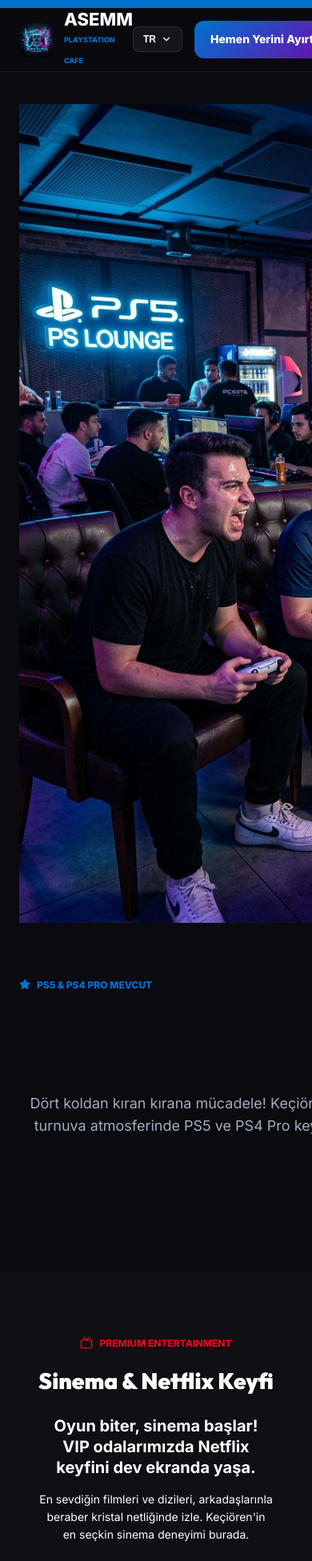
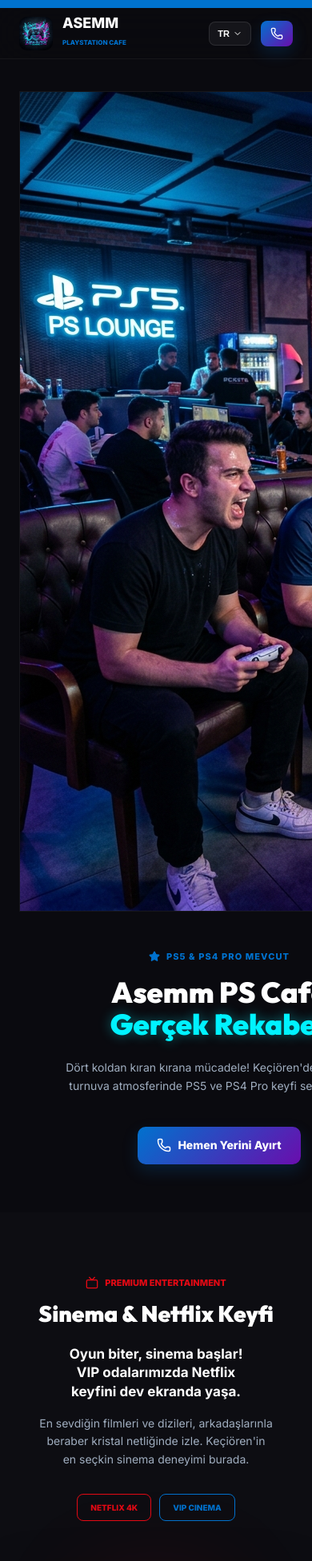
Before and after one commit to aliyev76/asemmps, a React (Vite) app: page / in a window 390 px wide. Shown: the part 26-1978 px from the top of the page at 80% size. Built offline with nearby package versions, Linux system fonts and the light colour scheme.

Commit message:
style(web): final mobile audit fixes and typography polish

```diff
--- a/src/App.tsx
+++ b/src/App.tsx
@@ -43,8 +43,8 @@ const App: React.FC = () => {
           <div className="logo-area">
             <img src={logoImg} alt="Asemm Logo" />
             <div>
-              <span style={{ fontSize: '22px', fontWeight: 900, display: 'block', lineHeight: 1 }}>ASEMM</span>
-              <span style={{ fontSize: '9px', color: 'var(--ps-blue)', fontWeight: 800, textTransform: 'uppercase' }}>PlayStation Cafe</span>
+              <span style={{ fontSize: '20px', fontWeight: 900, display: 'block', lineHeight: 1 }}>ASEMM</span>
+              <span style={{ fontSize: '8px', color: 'var(--ps-blue)', fontWeight: 800, textTransform: 'uppercase' }}>PlayStation Cafe</span>
             </div>
           </div>
 
@@ -52,7 +52,7 @@ const App: React.FC = () => {
             <div className="lang-dropdown">
               <button className="lang-dropdown-btn" onClick={toggleLang}>
                 <span>{language.toUpperCase()}</span>
-                <ChevronDown size={14} style={{ transform: isLangOpen ? 'rotate(180deg)' : 'none', transition: '0.3s' }} />
+                <ChevronDown size={12} style={{ transform: isLangOpen ? 'rotate(180deg)' : 'none', transition: '0.3s' }} />
               </button>
               {isLangOpen && (
                 <div className="lang-dropdown-menu">
@@ -62,8 +62,9 @@ const App: React.FC = () => {
                 </div>
               )}
             </div>
-            <a href="https://wa.me/905519815916" className="btn btn-primary">
-              {t('whatsapp_cta')}
+            <a href="https://wa.me/905519815916" className="btn btn-primary btn-header-cta">
+              <span className="desktop-only">{t('whatsapp_cta')}</span>
+              <Phone size={16} className="mobile-only" />
             </a>
           </div>
         </div>
@@ -74,7 +75,7 @@ const App: React.FC = () => {
         <div className="container">
           <div className="hero-grid">
             <div className="hero-content">
-              <div style={{ color: 'var(--ps-blue)', fontWeight: 800, fontSize: '12px', marginBottom: '16px', display: 'flex', alignItems: 'center', gap: '8px', textTransform: 'uppercase' }}>
+              <div style={{ color: 'var(--ps-blue)', fontWeight: 800, fontSize: '11px', marginBottom: '16px', display: 'flex', alignItems: 'center', gap: '8px', textTransform: 'uppercase', letterSpacing: '0.1em' }}>
                 <Star size={14} fill="currentColor" />
                 {t('ps5_status')}
               </div>
@@ -82,85 +83,88 @@ const App: React.FC = () => {
                 {t('hero_title').split(':')[0]} <br />
                 <span className="neon-text">{t('hero_title').split(':')[1]}</span>
               </h1>
-              <p className="text-balance" style={{ fontSize: '18px', color: 'var(--text-secondary)', marginBottom: '40px', maxWidth: '520px' }}>
+              <p className="desc-text text-balance" style={{ marginBottom: '40px', maxWidth: '520px' }}>
                 {t('hero_subtitle')}
               </p>
               <a href="https://wa.me/905519815916" className="btn btn-primary">
                 <Phone size={18} style={{ marginRight: '8px' }} />
-                {t('whatsapp_cta')}
+                <span>{t('whatsapp_cta')}</span>
               </a>
             </div>
             <div className="hero-image">
-              <img src={heroImg} alt="Gaming Zone" />
+              <img src={heroImg} alt="Gaming Zone" style={{ border: '1px solid rgba(255,255,255,0.05)' }} />
             </div>
           </div>
         </div>
       </section>
 
       {/* Netflix & Cinema Section */}
-      <section style={{ padding: '80px 0', background: 'rgba(255,255,255,0.02)' }}>
+      <section className="section-padding" style={{ background: 'rgba(255,255,255,0.01)' }}>
         <div className="container">
-          <div style={{ textAlign: 'center', marginBottom: '60px' }}>
-            <div style={{ color: '#E50914', fontWeight: 800, fontSize: '12px', marginBottom: '16px', display: 'flex', alignItems: 'center', gap: '8px', justifyContent: 'center', textTransform: 'uppercase' }}>
+          <div style={{ textAlign: 'center', marginBottom: '50px' }}>
+            <div style={{ color: '#E50914', fontWeight: 800, fontSize: '11px', marginBottom: '12px', display: 'flex', alignItems: 'center', gap: '8px', justifyContent: 'center', textTransform: 'uppercase' }}>
               <Tv size={16} />
               PREMIUM ENTERTAINMENT
             </div>
-            <h2 className="title-section text-balance" style={{ marginBottom: '20px' }}>{t('cinema_title')}</h2>
+            <h2 className="title-section text-balance">{t('cinema_title')}</h2>
 
             <div style={{ maxWidth: '600px', margin: '0 auto' }}>
-              <p style={{ fontSize: '20px', color: 'white', marginBottom: '16px', fontWeight: 700, lineHeight: 1.3 }} className="text-balance">
+              <p className="netflix-subtitle text-balance" style={{ fontSize: '20px', color: 'white', marginBottom: '16px', fontWeight: 700, lineHeight: 1.3 }}>
                 {t('cinema_subtitle')}
               </p>
-              <p className="desc-text text-balance" style={{ fontSize: '15px' }}>
+              <p className="netflix-desc desc-text text-balance" style={{ fontSize: '15px' }}>
                 {t('cinema_desc')}
               </p>
             </div>
 
-            <div style={{ display: 'flex', gap: '12px', justifyContent: 'center', marginTop: '32px', flexWrap: 'wrap' }}>
-               <div style={{ padding: '10px 20px', border: '1px solid #E50914', borderRadius: '10px', color: '#E50914', fontWeight: 800, fontSize: '11px', textTransform: 'uppercase' }}>NETFLIX 4K</div>
-               <div style={{ padding: '10px 20px', border: '1px solid var(--ps-blue)', borderRadius: '10px', color: 'var(--ps-blue)', fontWeight: 800, fontSize: '11px', textTransform: 'uppercase' }}>VIP CINEMA</div>
+            <div style={{ display: 'flex', gap: '10px', justifyContent: 'center', marginTop: '32px', flexWrap: 'wrap' }}>
+               <div style={{ padding: '8px 16px', border: '1px solid #E50914', borderRadius: '8px', color: '#E50914', fontWeight: 800, fontSize: '10px', textTransform: 'uppercase' }}>NETFLIX 4K</div>
+               <div style={{ padding: '8px 16px', border: '1px solid var(--ps-blue)', borderRadius: '8px', color: 'var(--ps-blue)', fontWeight: 800, fontSize: '10px', textTransform: 'uppercase' }}>VIP CINEMA</div>
             </div>
           </div>
 
-          <div style={{ maxWidth: '750px', margin: '0 auto', padding: '10px', background: '#1a1a22', borderRadius: '32px', border: '1px solid rgba(255,255,255,0.05)' }}>
-             <div style={{ width: '100%', aspectRatio: '16/9', background: '#000', borderRadius: '22px', display: 'flex', alignItems: 'center', justifyContent: 'center' }}>
-                <span style={{ color: '#E50914', fontSize: 'clamp(32px, 8vw, 72px)', fontWeight: 900 }}>NETFLIX</span>
+          <div style={{ maxWidth: '750px', margin: '0 auto', position: 'relative' }}>
+             <div style={{ position: 'absolute', inset: '-30px', background: 'radial-gradient(circle, rgba(229, 9, 20, 0.1) 0%, transparent 70%)', filter: 'blur(40px)' }}></div>
+             <div style={{ padding: '10px', background: '#1a1a22', borderRadius: '24px', border: '1px solid rgba(255,255,255,0.05)', boxShadow: '0 30px 60px rgba(0,0,0,0.5)' }}>
+                <div style={{ width: '100%', aspectRatio: '16/9', background: '#000', borderRadius: '16px', display: 'flex', alignItems: 'center', justifyContent: 'center' }}>
+                   <span style={{ color: '#E50914', fontSize: 'clamp(32px, 8vw, 72px)', fontWeight: 900 }}>NETFLIX</span>
+                </div>
              </div>
           </div>
         </div>
       </section>
 
       {/* Features */}
-      <section style={{ padding: '80px 0' }}>
+      <section className="section-padding">
         <div className="container">
-          <h2 className="title-section">{t('features_title')}</h2>
+          <h2 className="title-section text-balance">{t('features_title')}</h2>
           <div style={{ display: 'grid', gridTemplateColumns: 'repeat(auto-fit, minmax(280px, 1fr))', gap: '24px', marginTop: '40px' }}>
             {[
               { icon: <Monitor size={36} />, title: t('feature_1_title'), desc: t('feature_1_desc') },
               { icon: <Cpu size={36} />, title: t('feature_2_title'), desc: t('feature_2_desc') },
               { icon: <Zap size={36} />, title: t('feature_3_title'), desc: t('feature_3_desc') },
             ].map((f, i) => (
-              <div key={i} style={{ padding: '40px', background: 'var(--bg-card)', borderRadius: '24px', border: '1px solid rgba(255,255,255,0.03)' }}>
-                <div style={{ color: 'var(--ps-blue)', marginBottom: '24px' }}>{f.icon}</div>
-                <h3 style={{ fontSize: '22px', marginBottom: '12px' }}>{f.title}</h3>
-                <p style={{ color: 'var(--text-secondary)', fontSize: '15px' }}>{f.desc}</p>
+              <div key={i} className="feature-card">
+                <div style={{ color: 'var(--ps-blue)', marginBottom: '20px' }}>{f.icon}</div>
+                <h3 style={{ fontSize: '20px', marginBottom: '12px' }}>{f.title}</h3>
+                <p style={{ color: 'var(--text-secondary)', fontSize: '14px' }}>{f.desc}</p>
               </div>
             ))}
           </div>
         </div>
       </section>
 
-      {/* Games */}
-      <section style={{ padding: '80px 0', background: 'var(--bg-card)' }}>
+      {/* Games Catalog */}
+      <section className="section-padding" style={{ background: 'var(--bg-card)' }}>
         <div className="container">
           <div className="hero-grid">
             <div className="hero-image">
-              <img src={gamesImg} alt="Games" style={{ borderRadius: '20px' }} />
+              <img src={gamesImg} alt="Games" style={{ borderRadius: '20px', border: '1px solid rgba(255,255,255,0.03)' }} />
             </div>
-            <div className="hero-content" style={{ textAlign: 'left' }}>
-              <h2 className="title-section" style={{ textAlign: 'left', marginBottom: '16px' }}>{t('games_title')}</h2>
-              <p style={{ fontSize: '17px', color: 'var(--text-secondary)', marginBottom: '32px' }}>{t('games_subtitle')}</p>
-              <div style={{ display: 'grid', gridTemplateColumns: 'repeat(auto-fill, minmax(140px, 1fr))', gap: '10px' }}>
+            <div className="hero-content">
+              <h2 className="title-section" style={{ textAlign: 'inherit', marginBottom: '16px' }}>{t('games_title')}</h2>
+              <p style={{ fontSize: '16px', color: 'var(--text-secondary)', marginBottom: '32px' }}>{t('games_subtitle')}</p>
+              <div style={{ display: 'grid', gridTemplateColumns: 'repeat(auto-fill, minmax(130px, 1fr))', gap: '10px', width: '100%' }}>
                 {[
                   'FIFA 26',
                   'Mortal Kombat 11',
@@ -169,9 +173,9 @@ const App: React.FC = () => {
                   'GTA V',
                   'NBA 2K'
                 ].map((game, i) => (
-                  <div key={i} style={{ padding: '14px', background: 'rgba(255,255,255,0.02)', borderRadius: '12px', fontWeight: 700, fontSize: '13px', display: 'flex', alignItems: 'center', gap: '8px' }}>
+                  <div key={i} style={{ padding: '14px', background: 'rgba(255,255,255,0.02)', borderRadius: '10px', fontWeight: 700, fontSize: '12px', border: '1px solid rgba(255,255,255,0.05)', display: 'flex', alignItems: 'center', gap: '8px' }}>
                     <div style={{ width: '6px', height: '6px', borderRadius: '50%', background: 'var(--ps-blue)' }}></div>
-                    {game}
+                    <span style={{ whiteSpace: 'nowrap' }}>{game}</span>
                   </div>
                 ))}
               </div>
@@ -181,32 +185,32 @@ const App: React.FC = () => {
       </section>
 
       {/* Contact */}
-      <section style={{ padding: '80px 0' }}>
+      <section className="section-padding">
         <div className="container">
           <div className="hero-grid" style={{ maxWidth: '900px', margin: '0 auto' }}>
-            <div className="hero-content" style={{ textAlign: 'left' }}>
-              <h2 className="title-section" style={{ textAlign: 'left', marginBottom: '32px' }}>{t('contact_title')}</h2>
-              <div style={{ marginBottom: '24px', display: 'flex', alignItems: 'center', gap: '16px' }}>
+            <div className="hero-content">
+              <h2 className="title-section" style={{ textAlign: 'inherit', marginBottom: '40px' }}>{t('contact_title')}</h2>
+              <div style={{ marginBottom: '24px', display: 'flex', alignItems: 'center', gap: '16px', justifyContent: 'inherit' }}>
                 <div style={{ padding: '12px', background: 'rgba(0, 114, 206, 0.1)', color: 'var(--ps-blue)', borderRadius: '12px' }}><MapPin size={22} /></div>
-                <div>
+                <div style={{ textAlign: 'left' }}>
                   <div style={{ fontSize: '10px', color: 'var(--ps-blue)', fontWeight: 900 }}>KONUM</div>
-                  <div style={{ fontWeight: 700, fontSize: '15px' }}>{t('contact_address')}</div>
+                  <div style={{ fontWeight: 700, fontSize: '14px' }}>{t('contact_address')}</div>
                 </div>
               </div>
-              <div style={{ marginBottom: '40px', display: 'flex', alignItems: 'center', gap: '16px' }}>
+              <div style={{ marginBottom: '40px', display: 'flex', alignItems: 'center', gap: '16px', justifyContent: 'inherit' }}>
                 <div style={{ padding: '12px', background: 'rgba(0, 114, 206, 0.1)', color: 'var(--ps-blue)', borderRadius: '12px' }}><Phone size={22} /></div>
-                <div>
+                <div style={{ textAlign: 'left' }}>
                   <div style={{ fontSize: '10px', color: 'var(--ps-blue)', fontWeight: 900 }}>WHATSAPP</div>
                   <div style={{ fontWeight: 800, fontSize: '18px' }}>+90 551 981 59 16</div>
                 </div>
               </div>
               <a href="https://wa.me/905519815916" className="btn btn-primary" style={{ width: '100%' }}>
-                {t('whatsapp_cta')}
+                <span>{t('whatsapp_cta')}</span>
               </a>
             </div>
-            <div style={{ padding: '40px', background: 'var(--bg-card)', borderRadius: '32px', textAlign: 'center', border: '1px solid rgba(255,255,255,0.03)' }}>
+            <div style={{ padding: '30px', background: 'var(--bg-card)', borderRadius: '24px', textAlign: 'center', border: '1px solid rgba(255,255,255,0.03)' }}>
                <InstagramIcon />
-               <p style={{ marginTop: '20px', fontWeight: 700, fontSize: '15px' }}>En yeni turnuvalar için takipte kalın!</p>
+               <p style={{ marginTop: '20px', fontWeight: 700, fontSize: '15px' }}>Turnuvalar için bizi takip edin!</p>
                <a href="https://www.instagram.com/asemmplaystation/" target="_blank" rel="noopener noreferrer" className="btn" style={{ marginTop: '20px', background: 'linear-gradient(45deg, #f09433 0%,#e6683c 25%,#dc2743 50%,#cc2366 75%,#bc1888 100%)', color: 'white', width: '100%' }}>Instagram'a Katıl</a>
             </div>
           </div>
@@ -214,7 +218,7 @@ const App: React.FC = () => {
       </section>
 
       {/* Footer */}
-      <footer style={{ background: '#05050a', padding: '40px 0' }}>
+      <footer style={{ background: '#05050a', padding: '40px 0', borderTop: '1px solid rgba(255,255,255,0.05)' }}>
         <div className="container">
           <div style={{ display: 'flex', justifyContent: 'space-between', alignItems: 'center', flexWrap: 'wrap', gap: '20px' }}>
             <div className="logo-area">
@@ -224,12 +228,23 @@ const App: React.FC = () => {
             <div style={{ color: 'var(--text-secondary)', fontSize: '13px' }}>
               © 2026 ASEMM PS CAFE
             </div>
-            <div style={{ fontWeight: 900, fontSize: '10px', color: 'var(--ps-blue)', textTransform: 'uppercase', letterSpacing: '0.1em' }}>
+            <div style={{ fontWeight: 900, fontSize: '10px', color: 'var(--ps-blue)', textTransform: 'uppercase' }}>
               Keçiören'in en heyecanlandıran yeri
             </div>
           </div>
         </div>
       </footer>
+
+      {/* Helper Classes for Mobile */}
+      <style>{`
+        @media (max-width: 480px) {
+          .desktop-only { display: none !important; }
+          .mobile-only { display: inline-block !important; }
+        }
+        @media (min-width: 481px) {
+          .mobile-only { display: none !important; }
+        }
+      `}</style>
     </div>
   );
 };
--- a/src/index.css
+++ b/src/index.css
@@ -10,7 +10,7 @@
   --text-secondary: #a0aec0;
   --nav-height: 80px;
   --top-bar-height: 36px;
-  --container-width: 1200px;
+  --container-width: 1140px;
 }
 
 * {
@@ -61,13 +61,14 @@ h1, h2, h3 { font-family: 'Outfit', sans-serif; font-weight: 900; }
 header {
   height: var(--nav-height);
   background: rgba(10, 10, 15, 0.9);
-  backdrop-filter: blur(20px);
+  backdrop-filter: blur(25px);
   position: fixed;
   top: var(--top-bar-height);
   left: 0;
   width: 100%;
   z-index: 1200;
   border-bottom: 1px solid rgba(255, 255, 255, 0.05);
+  transition: 0.3s;
 }
 
 .nav-wrapper {
@@ -84,53 +85,50 @@ header {
 }
 
 .logo-area img {
-  width: 44px;
-  height: 44px;
-  border-radius: 12px;
+  width: 42px;
+  height: 42px;
+  border-radius: 10px;
 }
 
 .nav-actions {
   display: flex;
   align-items: center;
-  gap: 15px;
+  gap: 12px;
 }
 
-/* Dropdown Language */
-.lang-dropdown {
-  position: relative;
-}
-
+/* Language Dropdown */
+.lang-dropdown { position: relative; }
 .lang-dropdown-btn {
   background: rgba(255, 255, 255, 0.05);
   border: 1px solid rgba(255, 255, 255, 0.1);
   color: white;
-  padding: 8px 12px;
+  padding: 8px 10px;
   border-radius: 8px;
-  font-size: 12px;
+  font-size: 11px;
   font-weight: 800;
   cursor: pointer;
   display: flex;
   align-items: center;
-  gap: 6px;
+  gap: 4px;
 }
 
 .lang-dropdown-menu {
   position: absolute;
   top: 100%;
   right: 0;
-  margin-top: 8px;
-  background: #1a1a22;
+  margin-top: 10px;
+  background: #1a1a24;
   border: 1px solid rgba(255, 255, 255, 0.1);
-  border-radius: 10px;
-  min-width: 100px;
+  border-radius: 12px;
+  min-width: 110px;
   overflow: hidden;
-  box-shadow: 0 10px 30px rgba(0,0,0,0.5);
+  box-shadow: 0 15px 35px rgba(0,0,0,0.6);
   z-index: 2000;
 }
 
 .lang-dropdown-menu button {
   width: 100%;
-  padding: 12px;
+  padding: 12px 16px;
   background: none;
   border: none;
   color: white;
@@ -138,67 +136,90 @@ header {
   cursor: pointer;
   font-weight: 700;
   font-size: 13px;
+  transition: 0.2s;
 }
 
-.lang-dropdown-menu button:hover {
-  background: var(--ps-blue);
-}
+.lang-dropdown-menu button:hover { background: var(--ps-blue); }
 
-/* Hero & Sections */
-.hero {
-  padding-top: calc(var(--nav-height) + var(--top-bar-height) + 60px);
-  padding-bottom: 80px;
-  min-height: 85vh;
-  display: flex;
-  align-items: center;
-}
-
-.hero-grid {
-  display: grid;
-  grid-template-columns: 1.2fr 0.8fr;
-  gap: 60px;
-  align-items: center;
-}
-
-@media (max-width: 991px) {
-  .hero-grid { grid-template-columns: 1fr; text-align: center; }
-  .hero-content { order: 2; }
-  .hero-image { order: 1; }
-  .title-large { font-size: 42px !important; }
-}
-
-@media (max-width: 480px) {
-  .hero { padding-top: calc(var(--nav-height) + var(--top-bar-height) + 40px); }
-  .title-large { font-size: 34px !important; }
-  .title-section { font-size: 28px !important; }
-  .desc-text { font-size: 14px !important; }
-  .btn { width: auto !important; padding: 12px 20px !important; }
-}
-
-/* Button Fixes */
+/* Buttons */
 .btn {
   display: inline-flex;
   align-items: center;
   justify-content: center;
-  padding: 14px 28px;
-  border-radius: 12px;
+  padding: 12px 24px;
+  border-radius: 10px;
   font-weight: 800;
   text-decoration: none;
   cursor: pointer;
   transition: 0.3s;
   border: none;
   font-size: 14px;
-  white-space: nowrap; /* NEVER WRAP BUTTON TEXT */
+  white-space: nowrap;
 }
 
 .btn-primary {
   background: linear-gradient(135deg, var(--ps-blue), var(--ps-purple));
   color: white;
+  box-shadow: 0 8px 20px rgba(0, 114, 206, 0.2);
 }
 
+.btn-primary:hover { transform: translateY(-2px); box-shadow: 0 12px 25px rgba(0, 114, 206, 0.3); }
+
+/* Sections */
+.section-padding { padding: 80px 0; }
+@media (min-width: 1024px) { .section-padding { padding: 120px 0; } }
+
+.hero {
+  padding-top: calc(var(--nav-height) + var(--top-bar-height) + 60px);
+  padding-bottom: 60px;
+  min-height: 85vh;
+  display: flex;
+  align-items: center;
+}
+
+.hero-grid { display: grid; grid-template-columns: 1.1fr 0.9fr; gap: 60px; align-items: center; }
+
+@media (max-width: 991px) {
+  .hero-grid { grid-template-columns: 1fr; text-align: center; gap: 40px; }
+  .hero-content { order: 2; display: flex; flex-direction: column; align-items: center; }
+  .hero-image { order: 1; margin: 0 auto; width: 100%; max-width: 500px; }
+}
+
+/* Mobile Polish - CRITICAL */
+@media (max-width: 480px) {
+  :root { --nav-height: 64px; }
+  header { top: var(--top-bar-height); height: var(--nav-height); }
+  .hero { padding-top: calc(var(--nav-height) + var(--top-bar-height) + 40px); }
+
+  .logo-area div span:first-child { font-size: 18px !important; }
+  .logo-area div span:last-child { font-size: 8px !important; }
+
+  .btn-header-cta { padding: 8px 12px !important; font-size: 12px !important; border-radius: 8px !important; }
+  .btn-header-cta span { display: none; } /* Hide text on ultra small screens if needed, but let's keep it tight first */
+
+  .title-large { font-size: 36px; line-height: 1.2; }
+  .title-section { font-size: 28px; line-height: 1.3; }
+
+  .desc-text { font-size: 14px; line-height: 1.6; padding: 0 10px; }
+
+  /* Netflix Section Mobile Fixing */
+  .netflix-subtitle { font-size: 17px !important; line-height: 1.4 !important; padding: 0 15px; }
+  .netflix-desc { font-size: 14px !important; padding: 0 20px; }
+}
+
+.title-large { font-size: clamp(36px, 8vw, 68px); line-height: 1.1; margin-bottom: 24px; }
+.title-section { font-size: clamp(28px, 6vw, 44px); margin-bottom: 20px; }
+.desc-text { color: var(--text-secondary); max-width: 600px; margin: 0 auto; }
 .neon-text { color: var(--accent-neon); text-shadow: 0 0 15px rgba(0, 242, 255, 0.4); }
+.text-balance { text-wrap: balance; }
 
-/* Typography Balancer */
-.text-balance {
-  text-wrap: balance;
+/* Features */
+.feature-card {
+  background: var(--bg-card);
+  padding: 30px;
+  border-radius: 24px;
+  border: 1px solid rgba(255, 255, 255, 0.03);
+  transition: 0.3s;
 }
+
+.feature-card:hover { border-color: var(--ps-blue); transform: translateY(-5px); }
```
